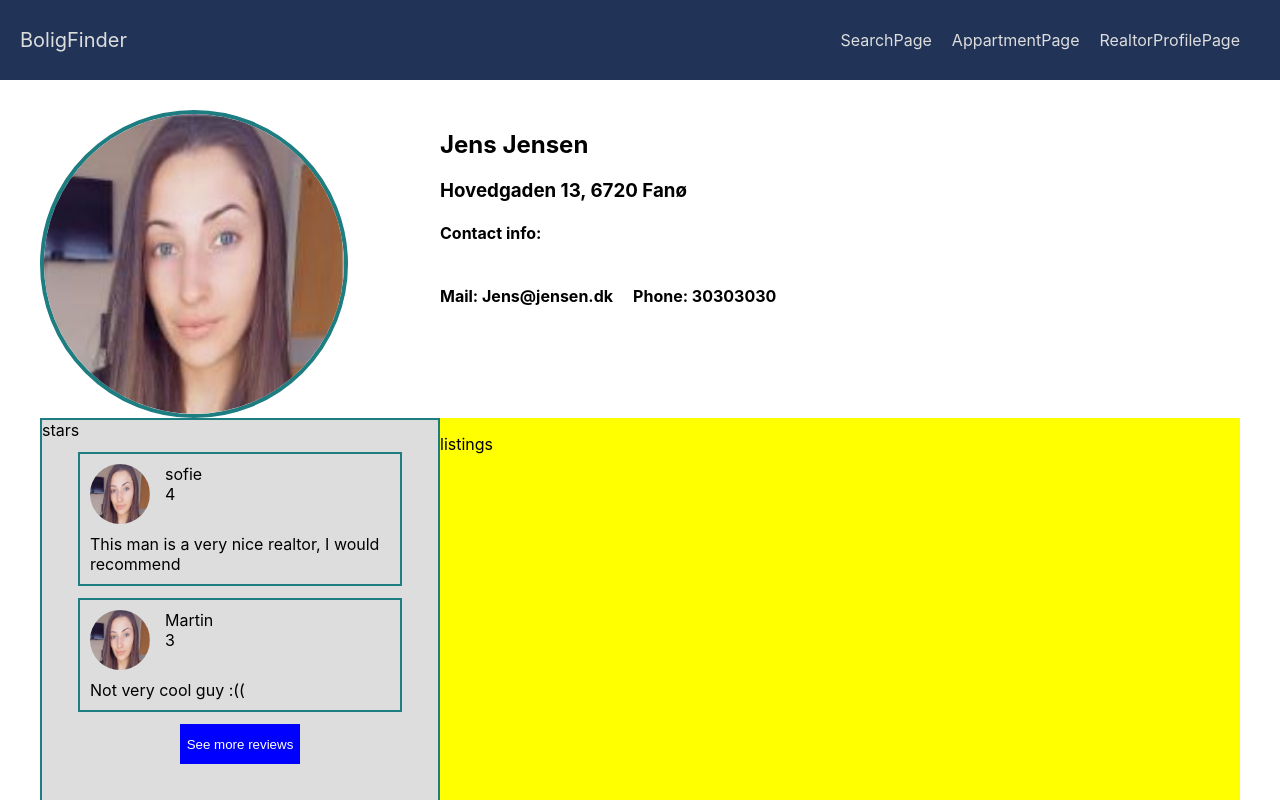
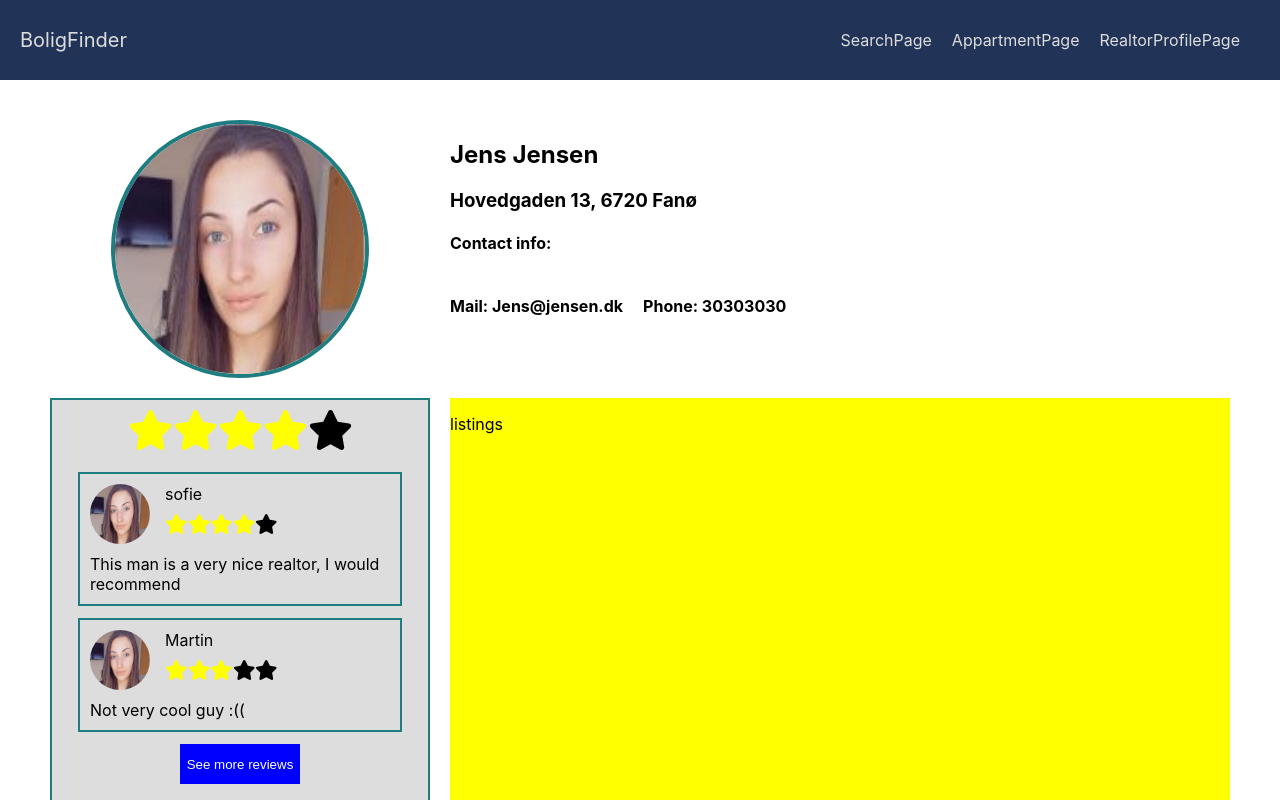
Before and after one commit to Andreas2200/boligfinder, a React (Create React App) app: page /realtor in a window 1280 px wide. Shown: the top 800 px of the page. Built offline with nearby package versions, Linux system fonts and the light colour scheme.

Commit message:
adds stars to reviews and changes styling

```diff
--- a/package.json
+++ b/package.json
@@ -3,6 +3,9 @@
   "version": "0.1.0",
   "private": true,
   "dependencies": {
+    "@fortawesome/fontawesome-svg-core": "^6.2.1",
+    "@fortawesome/free-solid-svg-icons": "^6.2.1",
+    "@fortawesome/react-fontawesome": "^0.2.0",
     "@testing-library/jest-dom": "^5.14.1",
     "@testing-library/react": "^13.0.0",
     "@testing-library/user-event": "^13.2.1",
--- a/src/components/Review.js
+++ b/src/components/Review.js
@@ -1,5 +1,7 @@
 import React from "react";
 import "../styles/review.css";
+import { FontAwesomeIcon } from "@fortawesome/react-fontawesome";
+import {faStar} from "@fortawesome/free-solid-svg-icons";
 
 export function Review({review}) {
 
@@ -10,7 +12,13 @@ export function Review({review}) {
                     <img src="resources/sofprofilepic.JPG"></img>
                     <div>
                         <p>{review.name}</p>
-                        <p>{review.stars}</p>
+                        <div className="starFlexBoxSmall">
+                            <FontAwesomeIcon icon={faStar} className={review.stars >= 1 ? "yellowStarSmall" : "blackStarSmall"}/>
+                            <FontAwesomeIcon icon={faStar} className={review.stars >= 2 ? "yellowStarSmall" : "blackStarSmall"}/>
+                            <FontAwesomeIcon icon={faStar} className={review.stars >= 3 ? "yellowStarSmall" : "blackStarSmall"}/>
+                            <FontAwesomeIcon icon={faStar} className={review.stars >= 4 ? "yellowStarSmall" : "blackStarSmall"}/>
+                            <FontAwesomeIcon icon={faStar} className={review.stars >= 5 ? "yellowStarSmall" : "blackStarSmall"}/>
+                        </div>
                     </div>
                 </div>
                 <p className="reviewBread">{review.text}</p>
--- a/src/pages/RealtorProfilePage.js
+++ b/src/pages/RealtorProfilePage.js
@@ -2,6 +2,8 @@ import "../styles/realtor.css";
 import React, {useState, useEffect} from 'react';
 import { ReviewList } from "../components/ReviewList";
 import { ReviewForm } from "../components/ReviewForm";
+import { FontAwesomeIcon } from "@fortawesome/react-fontawesome";
+import {faStar} from "@fortawesome/free-solid-svg-icons";
 
 
 export default function RealtorProfilePage() {
@@ -28,10 +30,16 @@ export default function RealtorProfilePage() {
                             <h4>Phone: 30303030</h4>
                         </div>
                     </div>
-                    <div class="reviewBox">
-                        <div> stars</div>
+                    <div className="reviewBox">
+                        <div className="starFlexBox">
+                            <FontAwesomeIcon icon={faStar} className="yellowStarBig"/>
+                            <FontAwesomeIcon icon={faStar} className="yellowStarBig"/>
+                            <FontAwesomeIcon icon={faStar} className="yellowStarBig"/>
+                            <FontAwesomeIcon icon={faStar} className="yellowStarBig"/>
+                            <FontAwesomeIcon icon={faStar} className="blackStarBig"/>
+                        </div>
                         <ReviewList reviews={reviews} />
-                        <div class="reviewSeeMoreBtn">
+                        <div className="reviewSeeMoreBtn">
                             <button>See more reviews</button>
                         </div>
                         <ReviewForm addReview={addReview}/>
--- a/src/styles/realtor.css
+++ b/src/styles/realtor.css
@@ -4,9 +4,11 @@
 }
 
 .realtorProfileImg {
+    justify-self: center;
+    margin: 10px;
     grid-area: "img";
-    height: 300px;
-    width: 300px;
+    height: 250px;
+    width: 250px;
     border-radius: 50%;
     border: 4px solid #1D7D81;
 }
@@ -21,6 +23,7 @@
     "reviewBox listings listings";
 }
 .reviewBox{
+    margin: 10px;
     grid-area: reviewBox;
     align-content: center;
     justify-content: center;
@@ -28,10 +31,12 @@
     background-color: #DDD;
 }
 .listings {
+    margin: 10px;
     grid-area: listings;
     background-color: yellow;
 }
 .info {
+    margin: 10px;
     grid-area: info;
 }
 .reviewSeeMoreBtn {
@@ -47,3 +52,16 @@
     color: white;
     border: 1px solid blue;
 }
+.starFlexBox {
+    display: flex;
+    justify-content: center;
+    padding: 10px;
+}
+.starFlexBox .yellowStarBig {
+    color: yellow;
+    font-size: 40px;
+}
+.starFlexBox .blackStarBig {
+    color: black;
+    font-size: 40px;
+}
--- a/src/styles/review.css
+++ b/src/styles/review.css
@@ -25,6 +25,18 @@
 .reviewBread {
     margin: 10px;
     max-width: 300px;
+}
+
+.starFlexBoxSmall {
+    margin-top: 10px;
+}
+.starFlexBoxSmall .yellowStarSmall {
+    color: yellow;
+    font-size: 20px;
+}
+.starFlexBoxSmall .blackStarSmall {
+    color: black;
+    font-size: 20px;
 }
 
 
```
Also changed, not shown: 2 other files (tests, documents, lock files or other folders).
